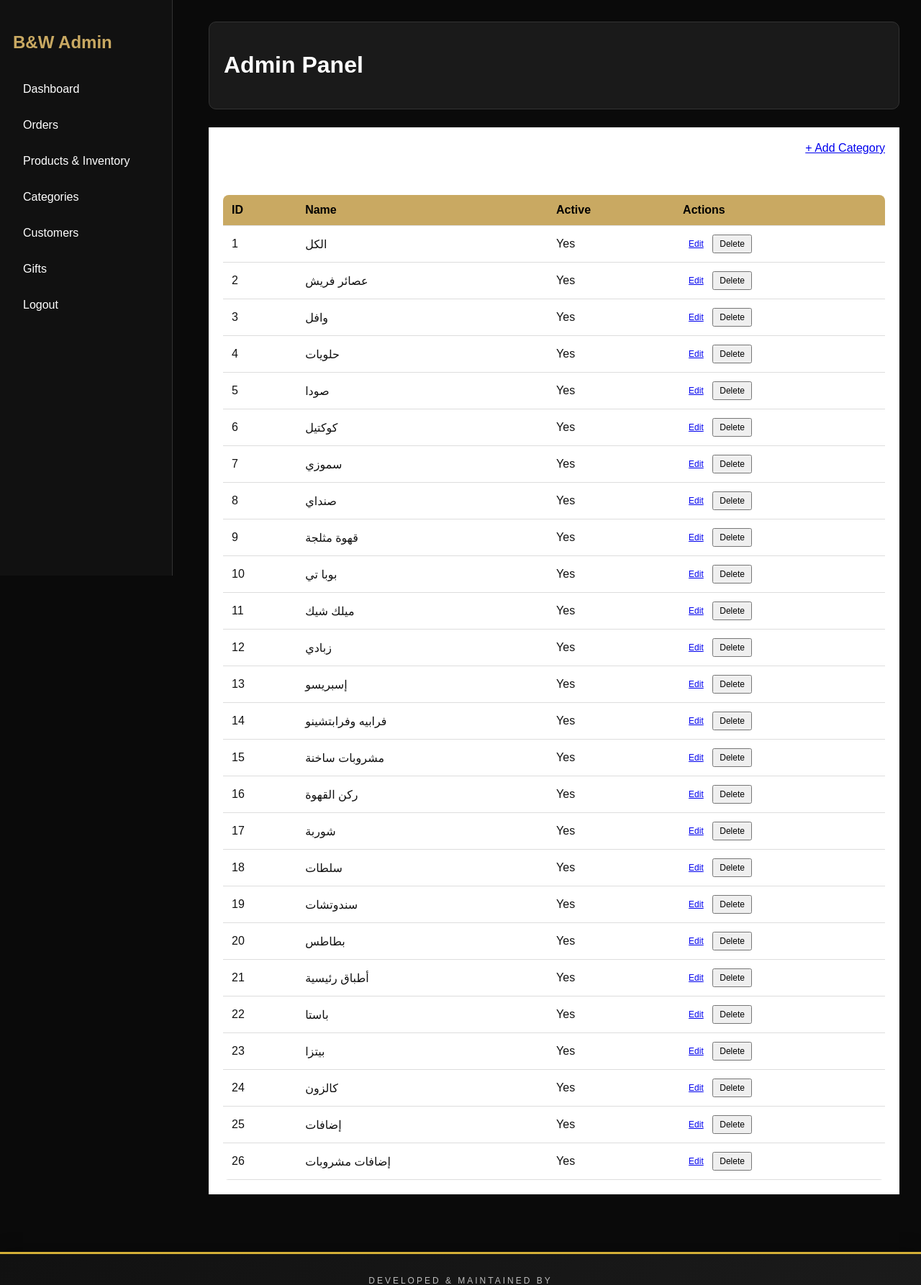
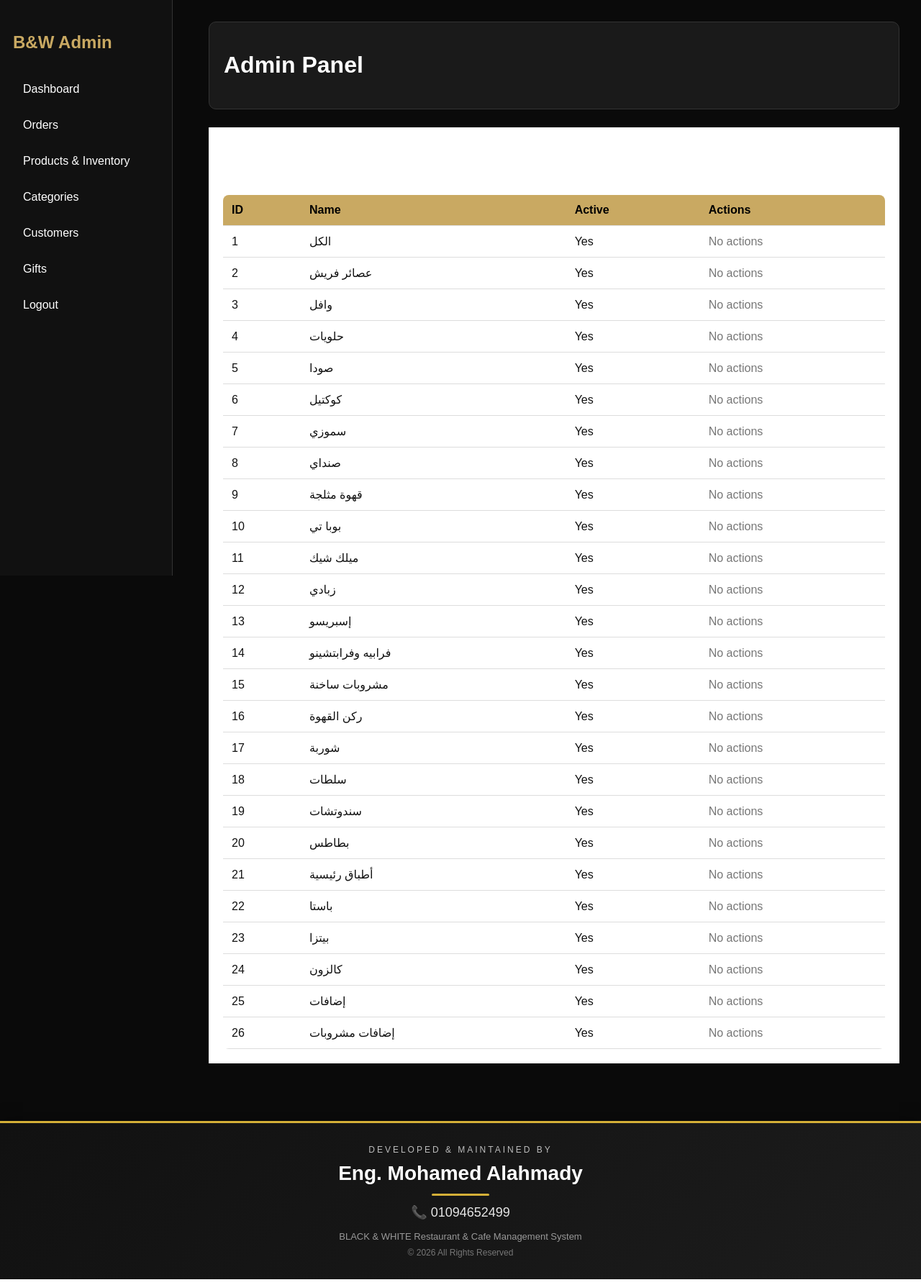
Before and after one commit to Alahmady1/black-and-white, a Flask app: page /admin/categories in a window 1280 px wide. Shown: the top 1786 px of the page at 72% size. Run offline with Flask 3, Linux system fonts and the light colour scheme; a user stored in the database is signed in.

Commit message:
fix categories page

```diff
--- a/flask_backend/templates/admin/categories.html
+++ b/flask_backend/templates/admin/categories.html
@@ -1,17 +1,18 @@
-{% extends 'admin/base.html' %} {% block content %}
+{% extends "admin/base.html" %}
+
+{% block content %}
 <div
     style="
-    background: #fff;
-    padding: 20px;
-    box-shadow: 0 2px 5px rgba(0, 0, 0, 0.1);
-  "
->
+    background:#fff;
+    padding:20px;
+    box-shadow:0 2px 5px rgba(0,0,0,.1);
+">
+
     <div
-    style="display: flex; justify-content: space-between; margin-bottom: 15px"
-  >
+        style="display:flex;justify-content:space-between;margin-bottom:15px">
         <h3>Categories</h3>
-    <a href="{{ url_for('admin.categories') }}" class="btn">+ Add Category</a>
     </div>
+
     <table>
         <thead>
             <tr>
@@ -21,6 +22,7 @@
                 <th>Actions</th>
             </tr>
         </thead>
+
         <tbody>
         {% for c in categories %}
             <tr>
@@ -28,31 +30,13 @@
                 <td>{{ c.name }}</td>
                 <td>{{ 'Yes' if c.is_active else 'No' }}</td>
                 <td>
-          <a
-            href="{{ url_for('admin.edit_category', category_id=c.id) }}"
-            class="btn"
-            style="padding: 4px 8px; font-size: 12px"
-            >Edit</a
-          >
-
-          <form
-            method="POST"
-            action="{{ url_for('admin.delete_category', category_id=c.id) }}"
-            style="display: inline"
-          >
-            <button
-              type="submit"
-              class="btn btn-danger"
-              style="padding: 4px 8px; font-size: 12px"
-              onclick="return confirm('Delete this category?');"
-            >
-              Delete
-            </button>
-          </form>
+                    <span style="color:#777;">No actions</span>
                 </td>
             </tr>
         {% endfor %}
         </tbody>
+
     </table>
+
 </div>
  {% endblock %}
```
Lines whose indentation alone changed are shown as unchanged.
